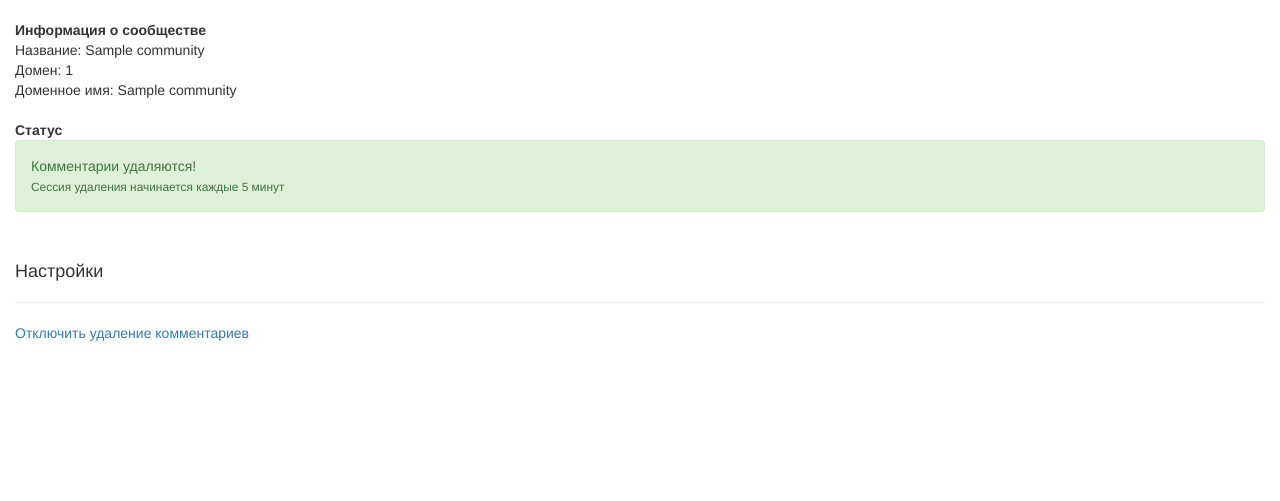
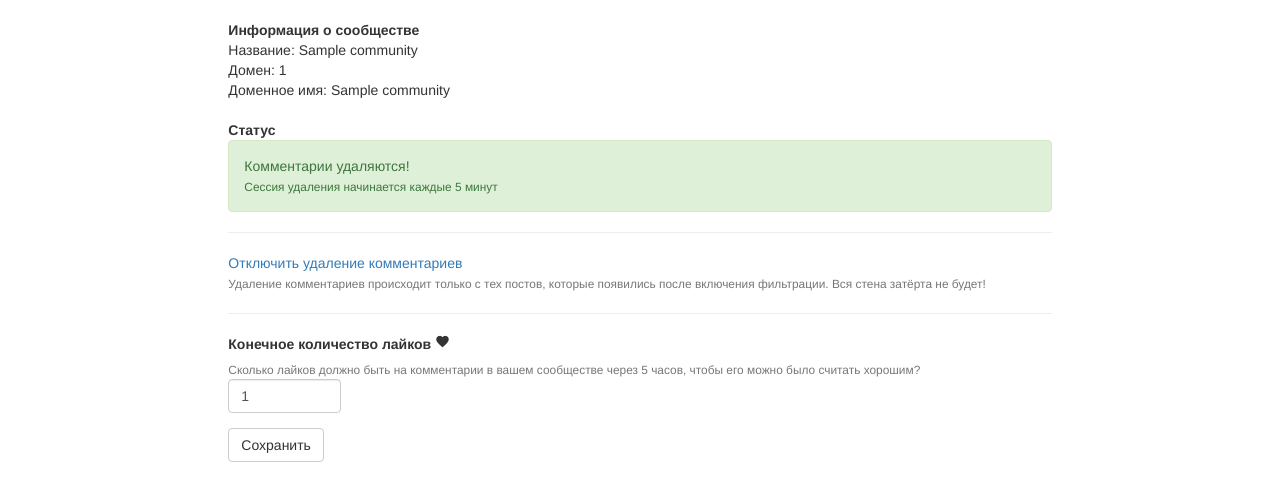
Before and after one commit to xozzslip/wallcontroller, a Django app: page /communities/1/ in a window 1280 px wide. Shown: the part 52-553 px from the top of the page. Run offline with Django 3.2, Linux system fonts and the light colour scheme; a user stored in the database is signed in; tables that the repository leaves empty hold one stand-in row (values such as "Sample post"); some libraries are stand-ins or nearby versions.

Commit message:
Form for change community end count likes

```diff
--- a/base/templates/base/_base.html
+++ b/base/templates/base/_base.html
@@ -11,7 +11,8 @@
 
     <link href='https://fonts.googleapis.com/css?family=Poiret+One&subset=latin,cyrillic' rel='stylesheet' type='text/css'>
     <link href="{% static 'base/icon.png' %}" rel="icon">
-
+          <link href="https://fonts.googleapis.com/icon?family=Material+Icons"
+      rel="stylesheet">
     <link href="{% static 'base/css/bootstrap.min.css' %}" rel="stylesheet">
 
 
--- a/wallcontroller/forms.py
+++ b/wallcontroller/forms.py
@@ -1,11 +1,19 @@
 from django import forms
+from wallcontroller.models import Community
+
 
 class AddCommunityForm(forms.Form):
     url = forms.CharField(max_length=300)
 
     def domen_name_from_url(self):
-    	url = self.cleaned_data["url"]
-    	domen_name = url.split("://")[1].split("/")[1]
-    	if "public" in url:
-    		domen_name = domen_name.split("public")[1]
-    	return domen_name
+        url = self.cleaned_data["url"]
+        domen_name = url.split("://")[1].split("/")[1]
+        if "public" in url:
+            domen_name = domen_name.split("public")[1]
+        return domen_name
+
+
+class ChangeCommunityForm(forms.ModelForm):
+    class Meta:
+        model = Community
+        fields = ['end_count']
--- a/wallcontroller/templates/wallcontroller/community.html
+++ b/wallcontroller/templates/wallcontroller/community.html
@@ -3,6 +3,8 @@
 {% block title %}{{ community.title }}{% endblock %}
 
 {% block content %}
+    <div class="row">
+    <div class="col-md-offset-2 col-md-8">
     <strong>Информация о сообществе</strong><br>
     Название: {{ community.title }} <br>
     Домен: {{ community.domen }} <br>
@@ -11,12 +13,14 @@
     <strong>Статус</strong><br>
     {% if not community.under_moderation %}
         <div class="alert alert-warning">
-        Вы, пока, не назначили бота модератором вашего сообщества
-        (<abbr title="Если вы уже назначили бота модератором, то этот статус исчезнет в течение 5 минут">обновление</abbr> этого статуса происходит раз в 5 минут)
+        Вы, пока, не назначили бота модератором вашего сообщества.
         <br>
-        <small><u>Добавить руководителя</u> можно по ссылке <a target="_blank" href="{{ community.url }}?act=users&tab=admins">{{ community.url }}?act=users&tab=admins</a>.<br>Перейдя по адресу нажмите "Добавить руководителя" и вбейте в поиск по подписчикам адрес бота<u> {{ community.moderator.url }}</u> либо имя бота: {{ community.moderator.name }}. Для функционирования достаточно прав модератора.
+        <small><u>Добавить руководителя</u> можно по ссылке <a target="_blank" href="{{ community.url }}?act=users&tab=admins">{{ community.url }}?act=users&tab=admins</a>.<br>Перейдя по адресу нажмите "Добавить руководителя" и вбейте в поиск по подписчикам адрес бота<u> {{ community.moderator.url }}</u> либо имя бота: {{ community.moderator.name }}. Для функционирования сервиса достаточно прав модератора.
         <br>
-        <br> За отражение бота в блоке контактов вашего сообщества — благодарчик! </small>
+        За отражение бота в блоке контактов вашего сообщества — благодарчик!
+        <br>
+        <br>
+        <abbr title="Если вы уже назначили бота модератором, то этот статус исчезнет в течение 5 минут">Обновление</abbr> этого статуса происходит раз в 5 минут.</small>
         </div>
     {% endif %}
 
@@ -29,9 +33,8 @@
     {% if community.under_moderation and not community.disabled %}
         <div class="alert alert-success">Комментарии удаляются! <br> <small>Сессия удаления начинается каждые 5 минут</small></div>
     {% endif %}
-    <br>
-    <h4>Настройки</h4>
     <hr>
+    <p>
     <a href="{% url 'wallcontroller:change_disabled_status' community.pk %}">
         {% if not community.disabled %}
             Отключить удаление комментариев
@@ -39,4 +42,31 @@
             Включить удаление комментариев
         {% endif %}
     </a>
-{% endblock %}
+        <br>
+        <small class="text-muted">Удаление комментариев происходит только с тех постов, которые появились после включения фильтрации. Вся стена затёрта не будет!</small>
+
+    </p>
+    <hr>
+
+
+    <form action="{% url 'wallcontroller:community' community.pk %}" method="post">
+        {% csrf_token %}
+        <div class="form-group">
+        <label for="id_end_count">Конечное количество лайков <i class="material-icons" style="font-size: 15px;">favorite</i></label><br>
+        <small class="text-muted">Сколько лайков должно быть на комментарии в вашем сообществе через 5 часов, чтобы его можно было считать хорошим?</small>
+        <div class="row">
+        <div class="col-md-2">
+        <input type="number" class="form-control" id="id_end_count"
+        name="end_count" value="{{ form.end_count.value }}">
+
+        </div>
+        </div>
+        </div>
+        <button type="submit" class="btn btn-default">Сохранить</button>
+    </form>
+
+    </div>
+    </div>
+    <br>
+
+    {% endblock %}
--- a/wallcontroller/views.py
+++ b/wallcontroller/views.py
@@ -4,7 +4,7 @@ from django.contrib.auth.decorators import login_required
 
 
 from .models import Community
-from .forms import AddCommunityForm
+from .forms import AddCommunityForm, ChangeCommunityForm
 
 
 @login_required(login_url=reverse_lazy('base:login'))
@@ -36,7 +36,14 @@ def add_community(request):
 def community(request, pk):
     template = "wallcontroller/community.html"
     community = Community.objects.get(pk=pk)
-    return render(request, template, {"community": community})
+    if request.method == 'POST':
+        form = ChangeCommunityForm(request.POST, instance=community)
+        if form.is_valid():
+            form.save()
+    else:
+        form = ChangeCommunityForm(instance=community)
+
+    return render(request, template, {"community": community, "form": form})
 
 
 @login_required(login_url=reverse_lazy('base:login'))
```
